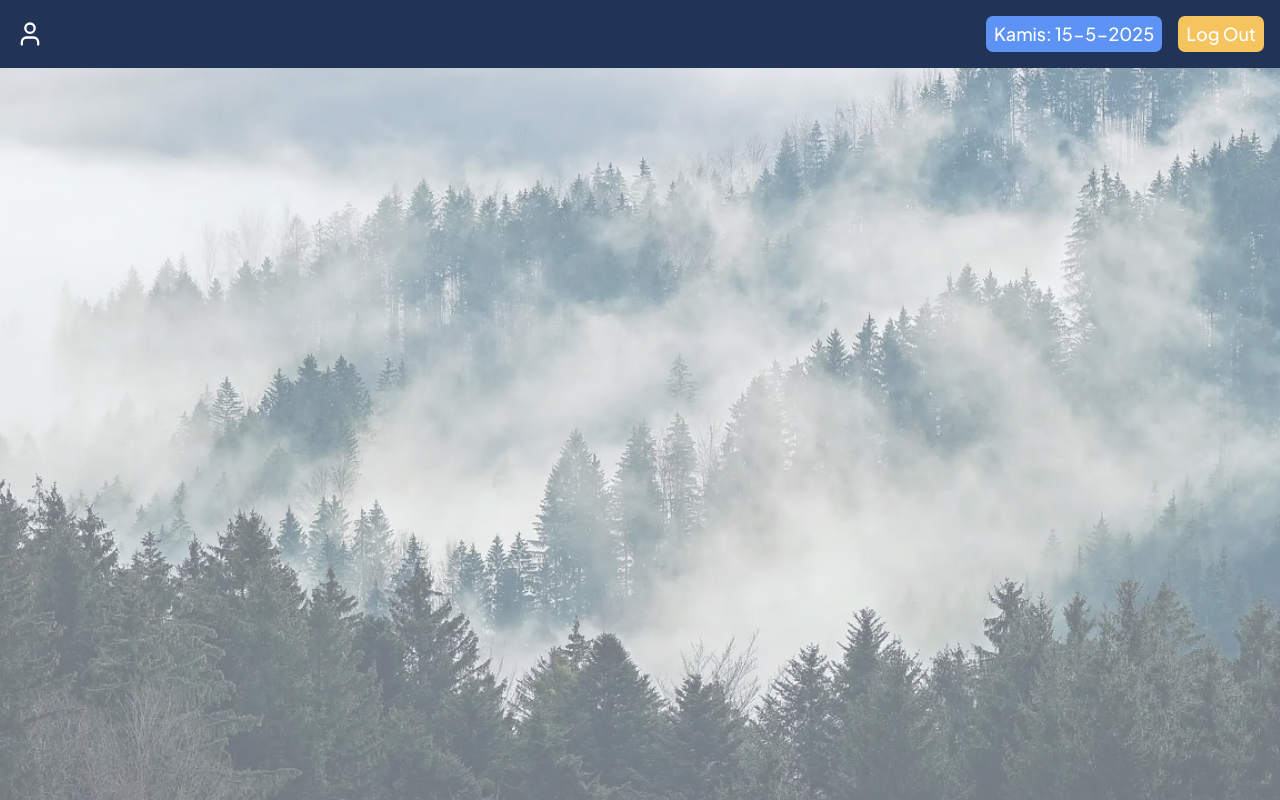
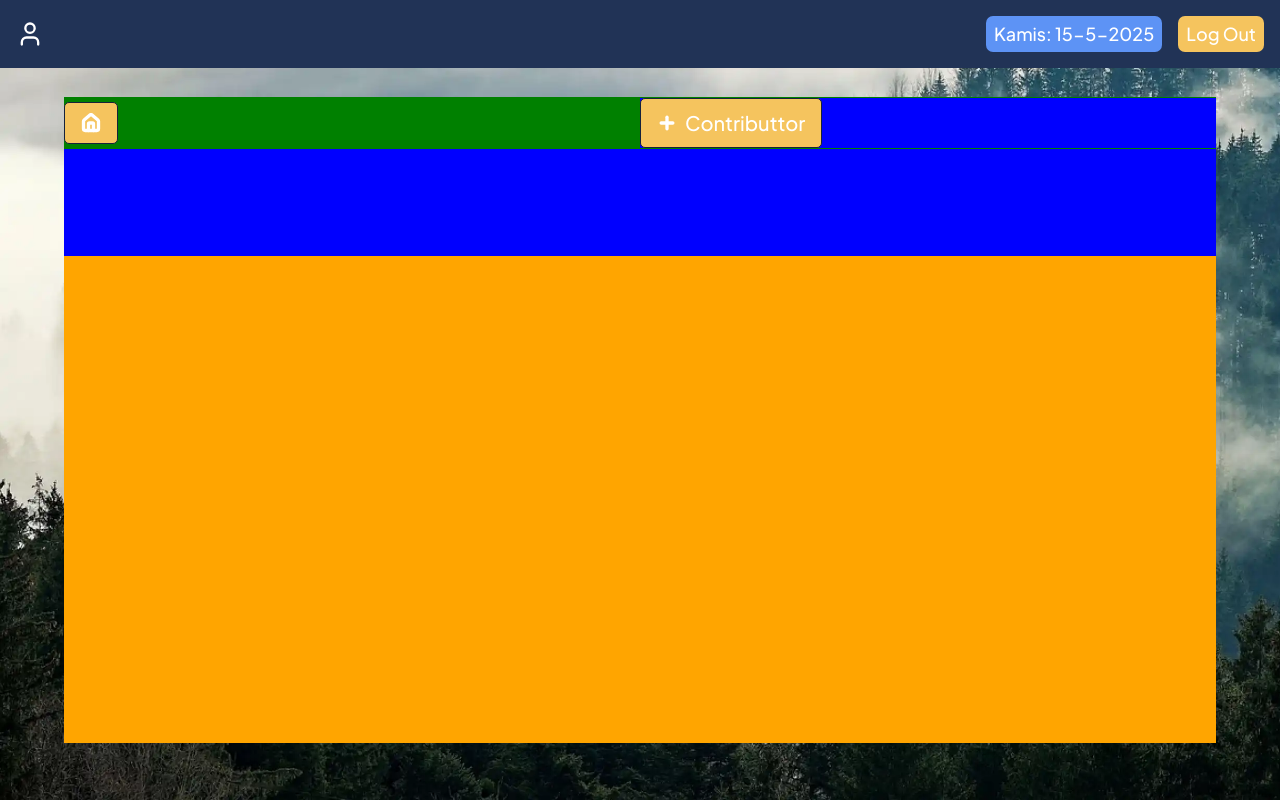
Before and after one commit to mie-intel/tbd-supabase, a Next.js app: page /dashboard/view in a window 1280 px wide. Built offline with nearby package versions, Linux system fonts and the light colour scheme; no server answers; the database is empty.

Commit message:
view update

```diff
--- a/app/(main)/dashboard/view/page.jsx
+++ b/app/(main)/dashboard/view/page.jsx
@@ -3,6 +3,8 @@ import { ambilDataIjalBerau } from "@/lib/query/ijalberau";
 import { ambilNotes } from "@/lib/query/notes";
 import DefaultLayout from "@/components/DefaultLayout";
 import Image from "next/image";
+import ButtonHome from "@/components/ButtonHome";
+import ButtonContributtor from "@/components/ButtonContributtor";
 
 const Notes = ({ id, isi }) => {
   return (
@@ -21,5 +23,28 @@ export default async function Home() {
   // const data = await ambilNotes("isi");
   const { data, error } = await supabase.from("notes").select("*");
   console.log("data", data);
-  return <DefaultLayout className={"text-[#000000]"}>ADkasdaadj</DefaultLayout>;
+  return (
+    <>
+    <div className="flex w-full h-full items-center justify-center flex-col text-black pt-10">
+      <div className="flex flex-col w-[90%] h-[85%] bg-[red] text-[white]">
+        {/* atas */}
+        <div className="flex w-full h-[8%] bg-[green] text-[white] items-center">
+          <div className="w-[50%]"><ButtonHome></ButtonHome></div>
+          <div className="flex w-[50%] items-end bg-[blue] text-[white]">
+            <div></div>
+            <div><ButtonContributtor>Contributtor</ButtonContributtor></div>
+          </div>
+        </div>
+        {/* bawah */}
+        <div className ="flex w-full h-[92%] bg-[orange] text-[white]">
+          {/* Judul dkk */}
+          <div className="flex w-full h-[18%] bg-[blue]"></div>
+          {/* Isi */}
+          <div></div>
+        </div>
+      </div>
+
+    </div>
+    </>
+  )
 }
--- /dev/null
+++ b/components/ButtonContributtor.js
@@ -0,0 +1,24 @@
+import PropTypes from "prop-types";
+import { cn } from "@/lib/utils";
+import { Plus } from "lucide-react";
+
+export default function ButtonContributtor({ children, className, ...props }) {
+  return (
+    <button
+      type="button"
+      className={cn(
+        "font-eudoxus-medium text-md flex cursor-pointer items-center gap-[8px] rounded-[5px] border-1 border-[#16223B] bg-[#F5C45E] px-3 py-1.5 text-white duration-300 ease-in-out hover:bg-[#DDB155] sm:px-4 sm:py-2.5 sm:text-xl",
+        className,
+      )}
+      {...props}
+    >
+      <Plus className="h-3 w-3 duration-300 ease-in-out sm:h-5 sm:w-5" strokeWidth={4} />
+      {children}
+    </button>
+  );
+}
+
+ButtonContributtor.propTypes = {
+  children: PropTypes.node.isRequired,
+  className: PropTypes.string,
+};
--- /dev/null
+++ b/components/ButtonHome.js
@@ -0,0 +1,24 @@
+import PropTypes from "prop-types";
+import { cn } from "@/lib/utils";
+import { Home } from "lucide-react";
+
+export default function ButtonHome({ children, className, ...props }) {
+  return (
+    <button
+      type="button"
+      className={cn(
+        "font-eudoxus-medium text-md flex cursor-pointer items-center gap-[8px] rounded-[5px] border-1 border-[#16223B] bg-[#F5C45E] px-3 py-1.5 text-white duration-300 ease-in-out hover:bg-[#DDB155] sm:px-4 sm:py-2.5 sm:text-xl",
+        className,
+      )}
+      {...props}
+    >
+      <Home className="h-3 w-3 duration-300 ease-in-out sm:h-5 sm:w-5" strokeWidth={4} />
+      {children}
+    </button>
+  );
+}
+
+ButtonHome.propTypes = {
+  children: PropTypes.node.isRequired,
+  className: PropTypes.string,
+};
--- /dev/null
+++ b/components/HeaderDocuments.js
@@ -0,0 +1,73 @@
+import PropTypes from "prop-types";
+import { cn } from "@/lib/utils";
+import { Info, SquarePen, Trash2 } from "lucide-react";
+
+export default function HeaderDocuments({ title, createdAt, username, Contributor, ...props }) {
+  return (
+    <div
+      className={cn(
+        "flex w-full items-center justify-between rounded-[8px] bg-white px-5 py-4 duration-300 ease-in-out hover:shadow-lg md:px-8 md:py-6",
+        className,
+      )}
+      {...props}
+    >
+      <div className="flex flex-col gap-[4px]">
+        <h1 className="font-eudoxus-bold text-start text-2xl text-[#16223B] duration-300 ease-in-out sm:text-3xl md:text-4xl">
+          {title}
+        </h1>
+        <div className="item-start g ap-[4px] flex flex-col duration-300 ease-in-out md:flex-row md:items-center md:gap-[16px]">
+          <p className="font-eudoxus-medium text-[12px] text-[#B89347] duration-300 ease-in-out sm:text-sm">
+            {createdAt}
+          </p>
+          <p className="font-eudoxus-bold text-[12px] text-[#16223B] duration-300 ease-in-out sm:text-sm">
+            {viewDoc}
+          </p>
+        </div>
+      </div>
+      <div className="flex flex-col items-center gap-2 duration-300 ease-in-out md:flex-row md:gap-[20px]">
+        <button
+          type="button"
+          className="flex cursor-pointer items-center gap-[8px] rounded-full bg-[#5DF590] p-2 text-xl text-white duration-300 ease-in-out hover:bg-[#4FD07B] md:rounded-[5px] md:px-4 md:py-2.5"
+        >
+          <span className="font-eudoxus-medium hidden text-sm text-[#16223B] duration-300 ease-in-out md:inline">
+            Details
+          </span>
+          <Info
+            className="h-2.5 w-2.5 text-[#16223B] duration-300 ease-in-out sm:h-4 sm:w-4"
+            strokeWidth={2}
+          />
+        </button>
+        <button
+          type="button"
+          className="flex cursor-pointer items-center gap-[8px] rounded-full bg-[#5DCCF5] p-2 text-xl text-white duration-300 ease-in-out hover:bg-[#4FAED0] md:rounded-[5px] md:px-4 md:py-2.5"
+        >
+          <span className="font-eudoxus-medium hidden text-sm text-[#16223B] duration-300 ease-in-out md:inline">
+            Edit
+          </span>
+          <SquarePen
+            className="h-2.5 w-2.5 text-[#16223B] duration-300 ease-in-out sm:h-4 sm:w-4"
+            strokeWidth={2}
+          />
+        </button>
+        <button
+          type="button"
+          className="flex cursor-pointer items-center gap-[8px] rounded-full bg-[#F55D60] p-2 text-xl text-white duration-300 ease-in-out hover:bg-[#D04F52] md:rounded-[5px] md:px-4 md:py-2.5"
+        >
+          <span className="font-eudoxus-medium hidden text-sm text-[#16223B] duration-300 ease-in-out md:inline">
+            Hapus
+          </span>
+          <Trash2
+            className="h-2.5 w-2.5 text-[#16223B] duration-300 ease-in-out sm:h-4 sm:w-4"
+            strokeWidth={2}
+          />
+        </button>
+      </div>
+    </div>
+  );
+}
+DashboardItem.propTypes = {
+  viewDoc: PropTypes.isRequired,
+  createdAt: PropTypes.isRequired,
+  title: PropTypes.node.isRequired,
+  className: PropTypes.string,
+};
```
